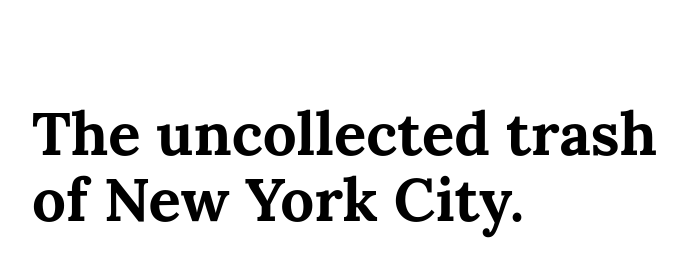
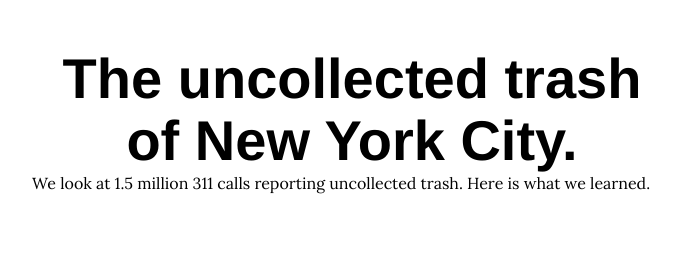
Before and after one commit to rtalabong/lede-project-2-website, a plain HTML site: page index.html in a window 1280 px wide. Shown: the top 261 px of the page, without its empty margins (288-985 px from the left). Drawn offline with Linux system fonts and the light colour scheme.

Commit message:
Update index.html

```diff
--- a/index.html
+++ b/index.html
@@ -16,8 +16,8 @@
     <style>
         body {
             margin: 0;
-            font-size: 20px;
-            font-family: Georgia, 'Times New Roman', Times, serif;
+            font-size: 16px;
+            font-family: 'Helvetica Neue', Helvetica, Arial, sans-serif;
             text-rendering: optimizeLegibility;
         }
 
@@ -55,10 +55,11 @@
         }
 
         h1 {
-            font-family: 'Lora', Georgia, serif;
+            font-family: 'Helvetica Neue', Helvetica, Arial, sans-serif;
             font-weight: bold;
-            font-size: 3em;
+            font-size: 3.5em;
             line-height: 1.1;
+            margin: 0;
         }
 
         .subhead {
@@ -114,7 +115,7 @@
 <body>
     <div class="content">
         <div class="header">
-            <h1>The uncollected trash of New York City.</h1>
+            <h1 style = "text-align:center">The uncollected trash of New York City.</h1>
             <p class="subhead">We look at 1.5 million 311 calls reporting uncollected trash. Here is what we learned.</p>
         </div>
         <div class="byline">
```
